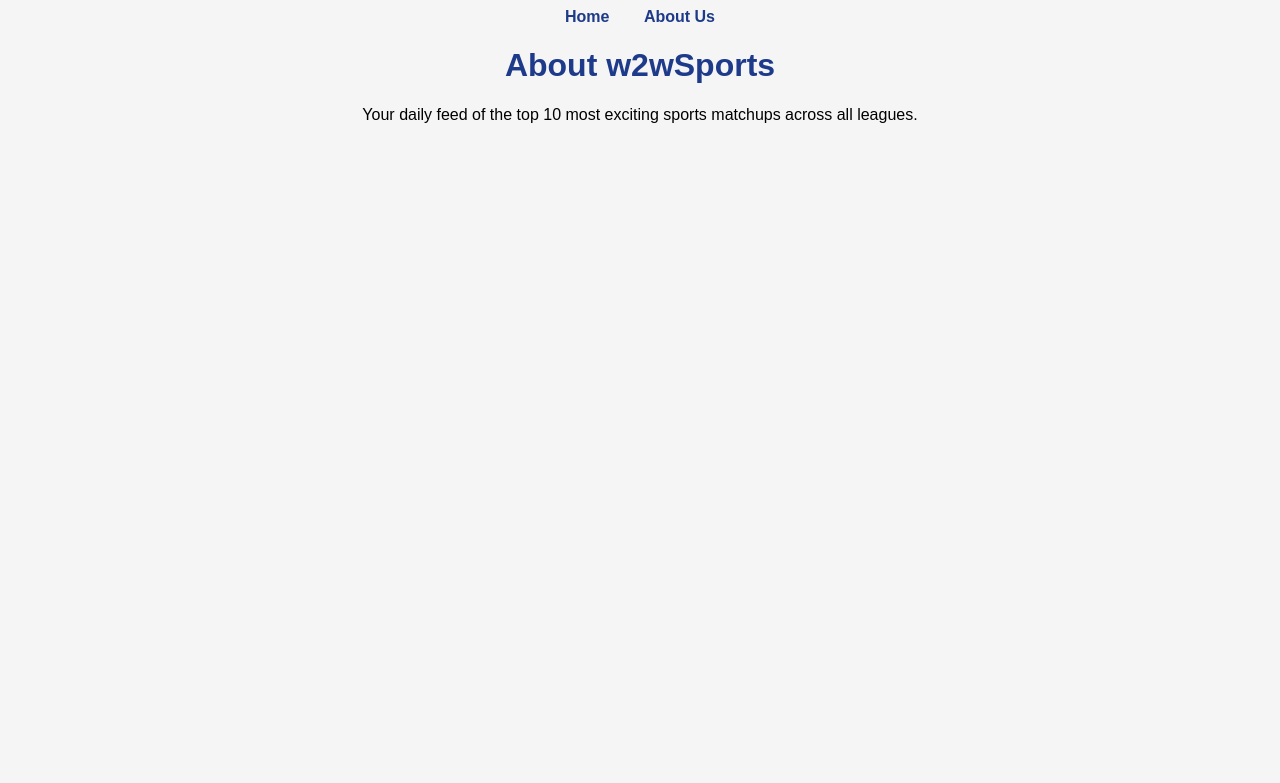
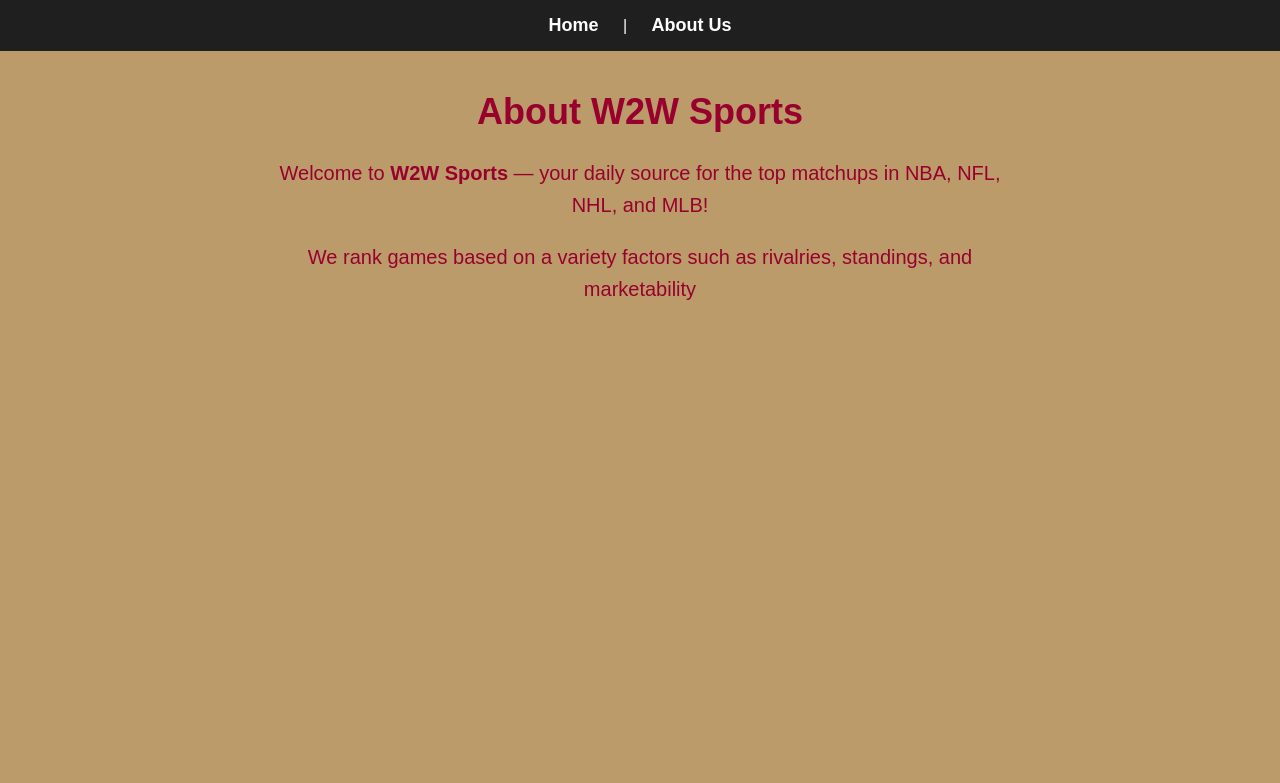
Before and after one commit to ckgifford06/w2wSports, a Flask app: page /about in a window 1280 px wide. Shown: the top 783 px of the page. Run offline with Flask 3, Linux system fonts and the light colour scheme.

Commit message:
Enhance About Us page with new title and content
Updated the title and improved the content and styling of the About Us page.

```diff
--- a/templates/about.html
+++ b/templates/about.html
@@ -1,30 +1,57 @@
 <html>
 <head>
-  <title>About Us</title>
+  <title>About Us — W2W Sports</title>
   <style>
     body {
       font-family: Arial, sans-serif;
-      background-color: #f5f5f5;
+      background-color: #BC9B6A;
+      color: #ffffff;
       text-align: center;
+      margin: 0;
+      padding: 0;
     }
+
+    nav {
+      background-color: #1f1f1f;
+      padding: 15px;
+    }
+
+    nav a {
+      color: #ffffff;
+      text-decoration: none;
+      margin: 0 20px;
+      font-weight: bold;
+      font-size: 18px;
+      transition: color 0.3s;
+    }
+
+    nav a:hover {
+      color: #98002E;
+    }
+
     h1 {
-      color: #1e3a8a;
+      margin-top: 40px;
+      font-size: 36px;
+      color: #98002E;
     }
-    nav a {
-      margin: 0 15px;
-      text-decoration: none;
-      color: #1e3a8a;
-      font-weight: bold;
+
+    p {
+      width: 60%;
+      margin: 20px auto;
+      font-size: 20px;
+      line-height: 1.6;
+      color: #98002E;
     }
   </style>
 </head>
 <body>
   <nav>
-    <a href="/">Home</a>
+    <a href="/">Home</a> |
     <a href="/about">About Us</a>
   </nav>
 
-  <h1>About w2wSports</h1>
-  <p>Your daily feed of the top 10 most exciting sports matchups across all leagues.</p>
+  <h1>About W2W Sports</h1>
+  <p>Welcome to <strong>W2W Sports</strong> — your daily source for the top matchups in NBA, NFL, NHL, and MLB!</p>
+  <p>We rank games based on a variety factors such as rivalries, standings, and marketability</p>
 </body>
 </html>
```
